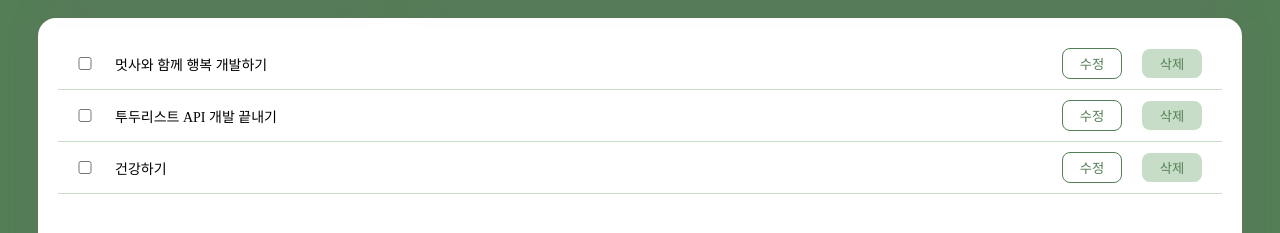
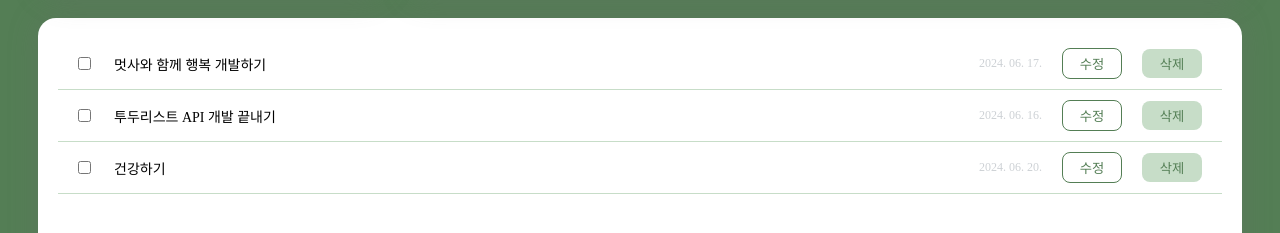
Before and after one commit to hyun907/Todo-List, a React (Vite) app: page /home in a window 1280 px wide. Shown: the part 360-593 px from the top of the page. Built offline with nearby package versions, Linux system fonts and the light colour scheme; a web font is replaced by a local one.

Commit message:
Feat: Date 객체 - string으로 가져와 날짜 구현

```diff
--- a/src/component/TodoItem.css
+++ b/src/component/TodoItem.css
@@ -18,7 +18,7 @@
 }
 
 .TodoItem .button_wrapper {
-  width: 160px;
+  width: 300px;
   display: flex;
   gap: 20px;
   margin-right: 10px;
@@ -45,3 +45,9 @@
 .edit-input::placeholder {
   color: #cdd1d5;
 }
+
+.date {
+  font-size: 12px;
+  color: #cdd1d5;
+  text-wrap: nowrap;
+}
--- a/src/component/TodoItem.jsx
+++ b/src/component/TodoItem.jsx
@@ -3,25 +3,25 @@ import "./TodoItem.css";
 import Button from "./Button";
 
 const TodoItem = ({ todo, onRemove, onSave, onToggle, onEmojiChange }) => {
-  const { todo_id, content, is_checked, emoji } = todo; // todo 객체의 필드명을 API 응답 구조에 맞게 수정
+  const { todo_id, content, is_checked, emoji, date } = todo;
   const [isEditing, setEditing] = useState(false);
-  const [editedText, setEditedText] = useState(content || ""); // 초기 값이 없을 경우 공백 문자열로 설정
-  const [editedEmoji, setEditedEmoji] = useState(emoji || ""); // 초기 값이 없을 경우 공백 문자열로 설정
+  const [editedText, setEditedText] = useState(content);
+  const [editedEmoji, setEditedEmoji] = useState(emoji || "");
 
   const handleEdit = () => {
-    setEditedText(content); // 수정된 구조에 맞추어 필드명 변경
-    setEditedEmoji(emoji || ""); // 수정된 구조에 맞추어 필드명 변경
+    setEditedText(content);
+    setEditedEmoji(emoji || "");
     setEditing(true);
   };
 
   const handleSave = () => {
-    onSave(todo_id, editedText); // 수정된 구조에 맞추어 필드명 변경
-    onEmojiChange(todo_id, editedEmoji); // 수정된 구조에 맞추어 필드명 변경
+    onSave(todo_id, editedText);
+    onEmojiChange(todo_id, editedEmoji);
     setEditing(false);
   };
 
   const handleDelete = () => {
-    onRemove(todo_id); // 수정된 구조에 맞추어 필드명 변경
+    onRemove(todo_id);
   };
 
   const handleInputChange = (e) => {
@@ -32,8 +32,10 @@ const TodoItem = ({ todo, onRemove, onSave, onToggle, onEmojiChange }) => {
     setEditedEmoji(e.target.value);
   };
 
-  const handleCheckboxChange = () => {
-    onToggle(todo_id); // 수정된 구조에 맞추어 필드명 변경
+  const formatDate = (dateString) => {
+    const options = { year: "numeric", month: "2-digit", day: "2-digit" };
+    const formattedDate = new Date(dateString).toLocaleDateString("ko-KR", options);
+    return formattedDate;
   };
 
   return (
@@ -42,7 +44,7 @@ const TodoItem = ({ todo, onRemove, onSave, onToggle, onEmojiChange }) => {
         className="checkbox"
         type="checkbox"
         checked={is_checked}
-        onChange={handleCheckboxChange}
+        onChange={() => onToggle(todo_id)}
       />
 
       {isEditing ? (
@@ -71,6 +73,7 @@ const TodoItem = ({ todo, onRemove, onSave, onToggle, onEmojiChange }) => {
         <>
           <div className="emoji">{emoji}</div>
           <div className="content">{content}</div>
+
         </>
       )}
 
@@ -82,8 +85,9 @@ const TodoItem = ({ todo, onRemove, onSave, onToggle, onEmojiChange }) => {
       <div className="button_wrapper">
         {!isEditing && (
           <>
+          <div className="date">{formatDate(date)}</div>
             <Button text={"수정"} type={"SECONDARY"} onClick={handleEdit} />
-            <Button text={"삭제"} type={"DELETE"} onClick={handleDelete} />
+            <Button text={"삭제"} type={"DELETE"} onClick={() => handleDelete(todo_id)} />
           </>
         )}
       </div>
```
